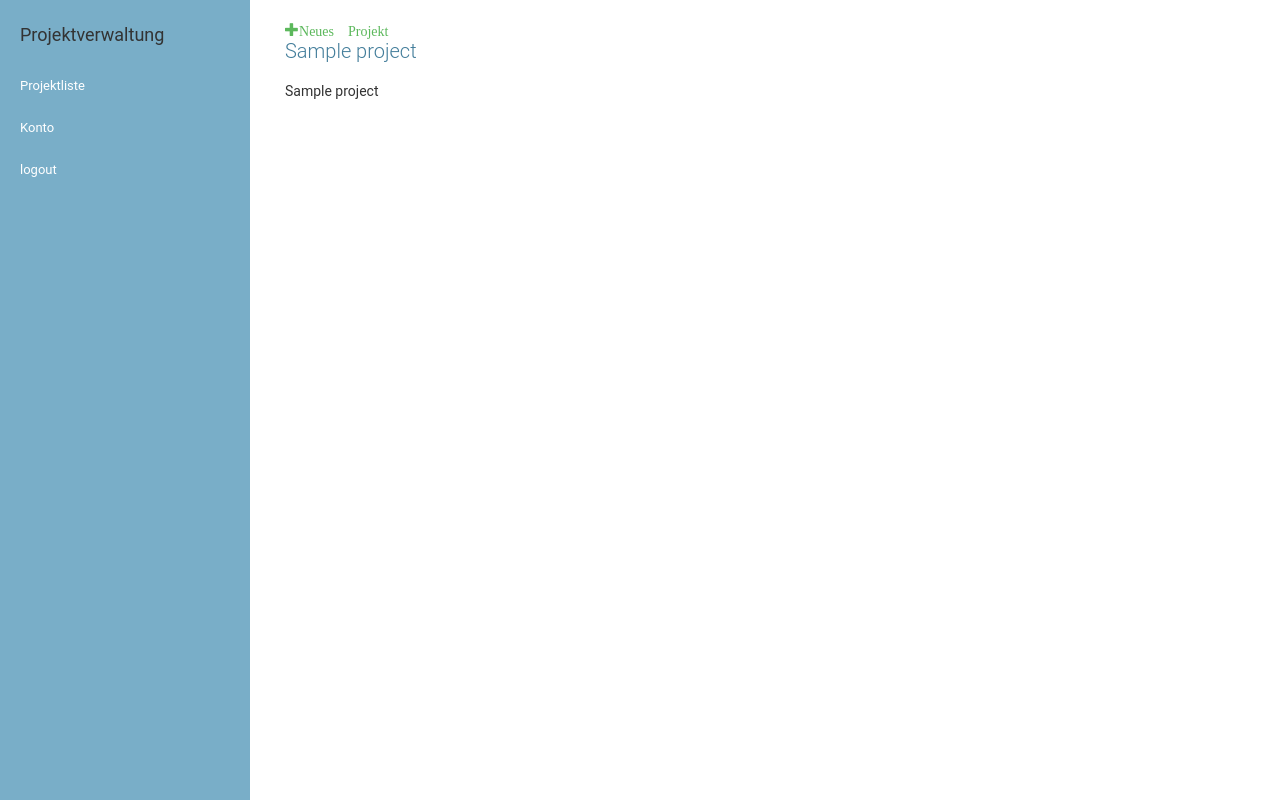
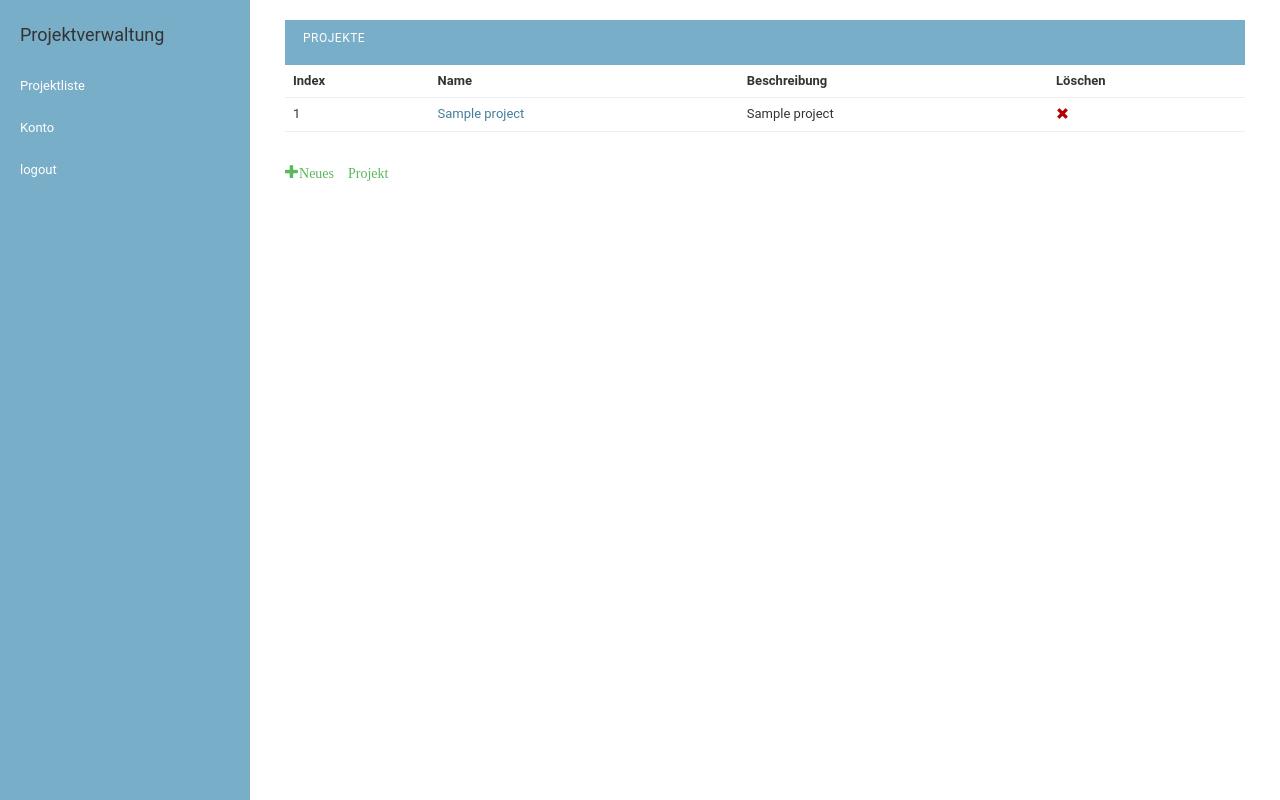
Before and after one commit to GunterFritz/cyweb, a Django app: page /cyka/project/list/ in a window 1280 px wide. Run offline with Django 3.2, Linux system fonts and the light colour scheme; a user stored in the database is signed in; tables that the repository leaves empty hold one stand-in row (values such as "Sample post"); some libraries are stand-ins or nearby versions.

Commit message:
project list and rights

```diff
--- a/cyka/templates/cyka/project_list.html
+++ b/cyka/templates/cyka/project_list.html
@@ -1,11 +1,31 @@
 {% extends 'cyka/base.html' %}
 
 {% block content %}
+    <div class="project">
+        <div id="content-main">
+            <div class="app-polls module">
+                <table style=width:100%>
+                    <script type="text/javascript">counter = 0</script>
+                    <caption>
+                        <p class="section" title="Projektliste">Projekte</p>
+                    </caption>
+                    <tr>
+			    <th>Index</th>
+			    <th>Name</th>
+			    <th>Beschreibung</th>
+			    <th align="center">Löschen</th>
+                    </tr>
+                    {% for p in projects %}
+                        <tr class="section">
+                            <td scope="row"><script type="text/javascript">document.write( 1 + counter++ )</script></td>
+	    		    <td><a href="{% url 'cyka:project_details' p.id %}">{{ p.name }}</a></td>
+                            <td>{{ p.question|linebreaksbr }}</td>
+		            <td><a href="{% url 'cyka:project_delete' p.id %}" style="color:#B30000;" class="glyphicon glyphicon-remove redcolor"<td/>
+                        </tr>
+                    {% endfor %}
+		</table>
+            </div>
+        </div>
+    </div>
     <a href="{% url 'cyka:project_new' %}" class="top-menu"><span class="glyphicon glyphicon-plus addcolor">Neues Projekt</span></a>
-    {% for p in projects %}
-        <div class="project">
-	    <h1><a href="{% url 'cyka:project_details' p.id %}">{{ p.name }}</a></h1>
-            <p>{{ p.question|linebreaksbr }}</p>
-        </div>
-    {% endfor %}
 {% endblock %}
--- a/cyka/views.py
+++ b/cyka/views.py
@@ -4,6 +4,7 @@ from django.shortcuts import render, redirect
 from django.views.generic.edit import CreateView
 from django.http import HttpResponseRedirect,HttpResponse,HttpResponseForbidden
 from django.contrib.auth import authenticate, login
+from django.contrib.auth.decorators import login_required
 from .forms import ProjectForm, TopicForm, MemberForm, MemberOkForm
 from .models import Project, Topic, Member, Assignment
 from random import randrange
@@ -121,6 +122,22 @@ def member_ok(request, member_id, ok):
     member.save()
     return redirect('cyka:member_edit', member_id)
 
+@login_required
+def project_delete(request, project_id):
+    try:
+        proj = Project.objects.get(pk=project_id)
+
+        if (proj.admin != request.user):
+            return HttpResponseForbidden('Access Denied')
+        #member.priority_set.all().delete()
+        #member.assignment_set.all().delete()
+        #member.delete()
+        return redirect('cyka:project_list')
+
+    except Member.DoesNotExist:
+        raise Http404("Project delete error")
+
+@login_required
 def member_delete(request, member_id):
     try:
         member = Member.objects.get(pk=member_id)
@@ -211,10 +228,9 @@ def project_topics(request, project_id):
         raise Http404("Project does not exist")
     return render(request, 'cyka/project_topics.html', {'project' : project })
 
+@login_required
 def project_list(request):
-    if not request.user.is_authenticated:
-        return redirect('/admin')
-    projects = Project.objects.all()
+    projects = Project.objects.all().filter(admin=request.user)
     return render(request, 'cyka/project_list.html', {'projects': projects})
 
 def topic_edit(request, topic_id):
```
Also changed, not shown: cyka/templates/cyka/project_team.html (+4 -4 lines).
